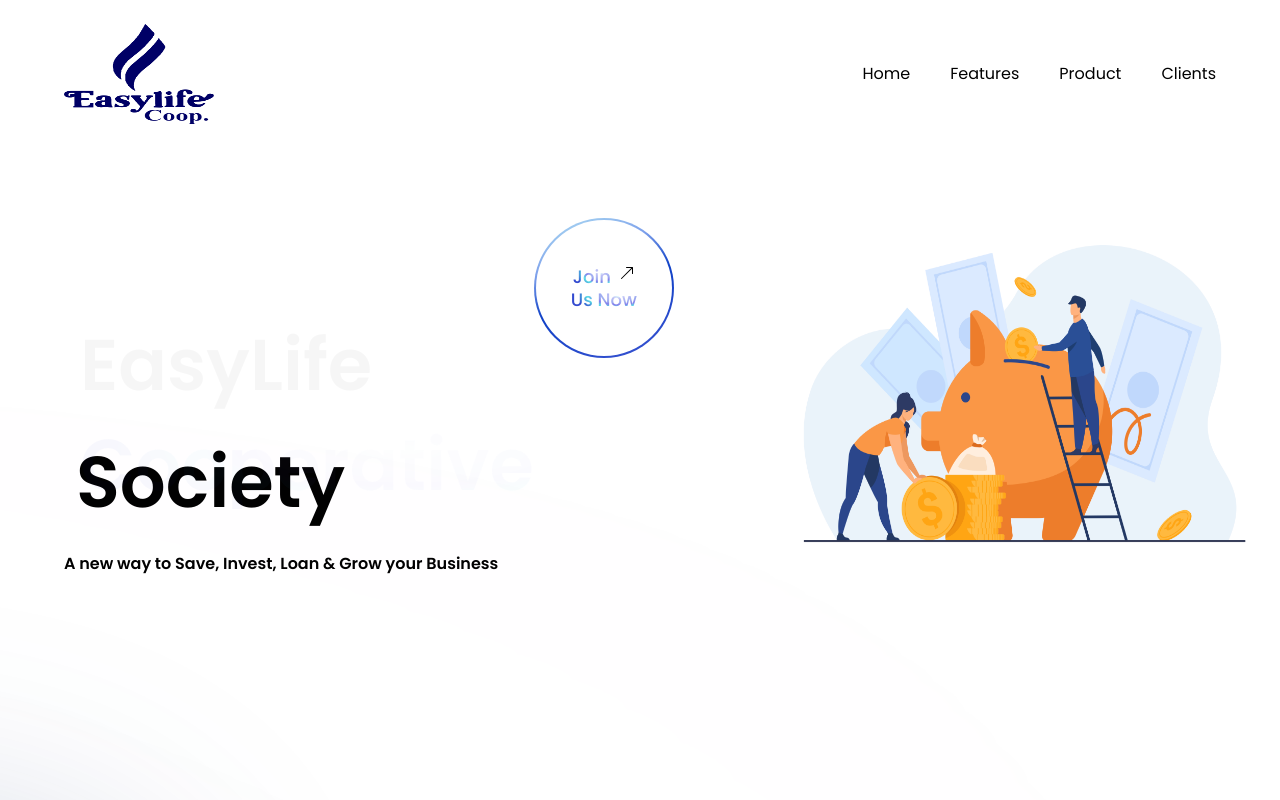
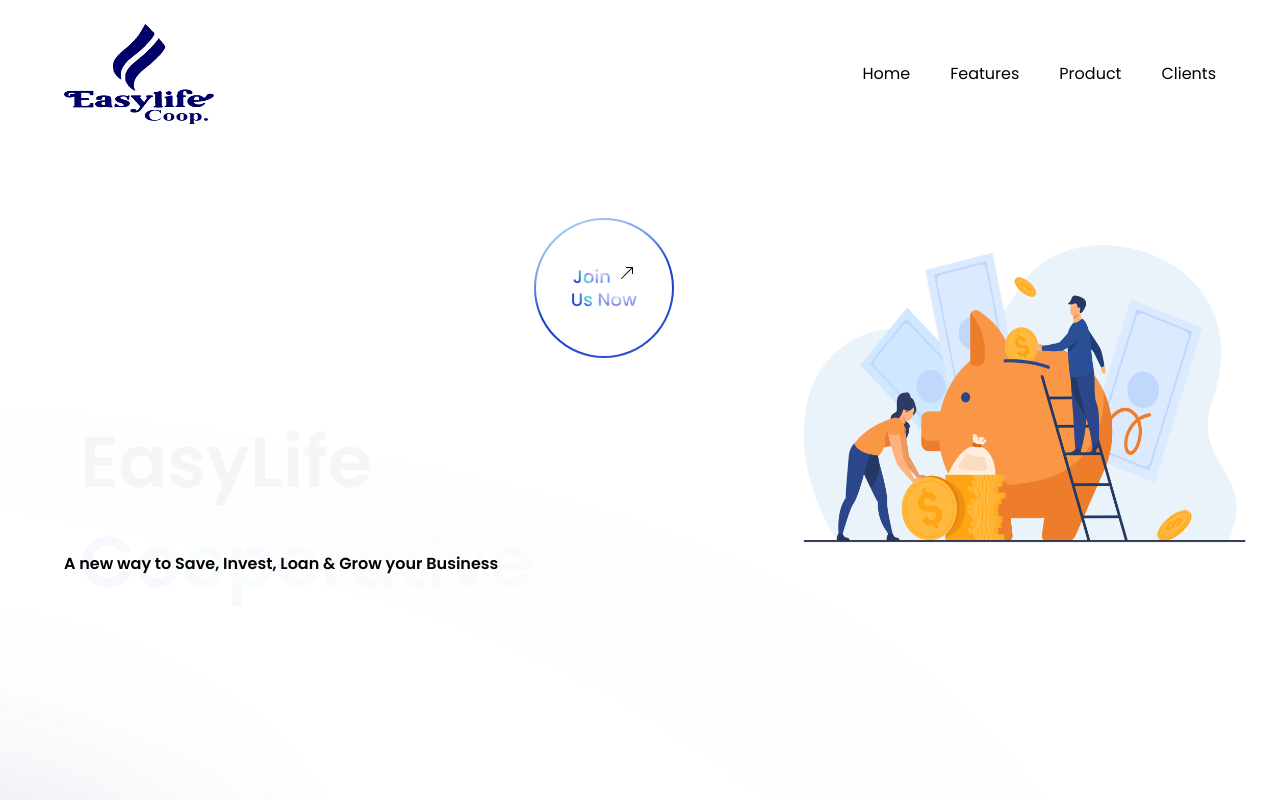
Before and after one commit to Oluwaseyi3/easy-life, a React (Create React App) app: page / in a window 1280 px wide. Shown: the top 800 px of the page. Built offline with nearby package versions, Linux system fonts and the light colour scheme.

Commit message:
worked on Hero Section

```diff
--- a/src/components/Hero.js
+++ b/src/components/Hero.js
@@ -12,13 +12,15 @@
 
 const Hero = () => {
   const boxRef = useRef();
+  const redRef = useRef();
 
   useLayoutEffect(() => {
     // Refs allow you to access DOM nodes
     console.log(boxRef) // { current: div.box }
     // then we can animate them like so...
 
-    gsap.from(boxRef.current, {opacity: 0, y: 100, duration: 1});
+    gsap.from(boxRef.current, {opacity: 0, y: 200, duration: 1});
+    gsap.to(redRef.current, {opacity: 0, y: 100, duration: 2});
   });
 
   return (
@@ -38,7 +40,7 @@
                         </div>
                     </div>
               </div>
-              <h1 className='font-poppins ml-3 font-semibold ss:text-[72px] text-[52px] text-black ss:leading-[100px] leading-[75px] w-full'>
+              <h1 ref={redRef} className='font-poppins ml-3 font-semibold ss:text-[72px] text-[52px] text-black ss:leading-[100px] leading-[75px] w-full'>
               Society
 </h1>
 
```
